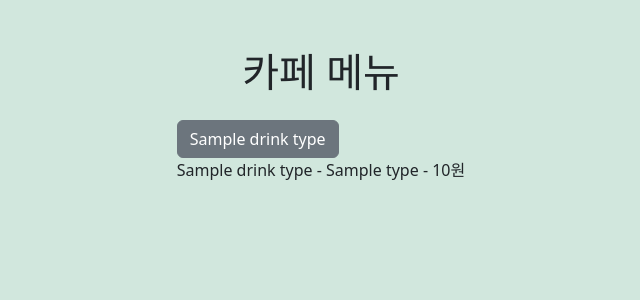
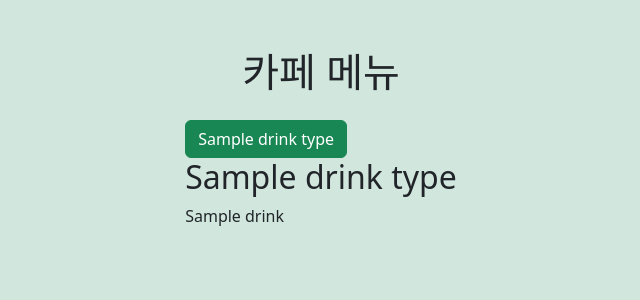
Before and after one commit to kimgibok/cafe_kiosk, a Django app: template kiosk/templates/kiosk/cafe_menu.html in a window 1280 px wide. Shown: the top 300 px of the page, without its empty margins (319-959 px from the left). Run offline with Django 5.2, Linux system fonts and the light colour scheme; the template is opened without the code that fills it: most values are stand-ins (such as "Sample title", 1, 10 or a date in 2020).

Commit message:
menu update

```diff
--- a/kiosk/templates/kiosk/cafe_menu.html
+++ b/kiosk/templates/kiosk/cafe_menu.html
@@ -24,12 +24,16 @@
             <div class="btn-group mt-3" role="group">
                 <!-- Django 템플릿을 이용하여 메뉴 유형 버튼 생성 -->
                 {% for drink_type in object_list %}
-                    <button type="button" class="btn btn-secondary">{{ drink_type.type_name }}</button>
+                    <button type="button" class="btn btn-success">{{ drink_type.type_name }}</button>
                 {% endfor %}
             </div>
-        {% for drink in object_list %}
-            <p>{{ drink.name }} - {{ drink.type.type_name }} - {{ drink.price }}원</p>
+        {% for drink_type in object_list %}
+            <h2>{{ drink_type.name }}</h2>
+            {% for drink in drink_type.drink_set.all %}
+                <p>{{ drink.name }}</p>
+            {% endfor %}
         {% endfor %}
+
         </div>
 
     <script src="https://cdn.jsdelivr.net/npm/bootstrap@5.3.3/dist/js/bootstrap.bundle.min.js" integrity="sha384-YvpcrYf0tY3lHB60NNkmXc5s9fDVZLESaAA55NDzOxhy9GkcIdslK1eN7N6jIeHz" crossorigin="anonymous"></script>
--- a/templates/home.html
+++ b/templates/home.html
@@ -19,14 +19,16 @@
     </style>
     </head>
     <body>
-    <div>
+    <div class = "container">
         <h1 class="text-success">안녕하세요 멋사카페입니다!</h1>
         <br>
+        <div class="container text-center">
         <form action="{% url 'kiosk:menu_list' %}"> <!-- Django URL 태그를 사용하여 주문 페이지로의 링크를 생성 -->
             <button type="submit" class="btn btn-success btn-lg">
                 주문하시겠습니까?
             </button>
         </form>
+        </div>
     </div>
     <script src="https://cdn.jsdelivr.net/npm/bootstrap@5.3.3/dist/js/bootstrap.bundle.min.js" integrity="sha384-YvpcrYf0tY3lHB60NNkmXc5s9fDVZLESaAA55NDzOxhy9GkcIdslK1eN7N6jIeHz" crossorigin="anonymous"></script>
   </body>
```
Also changed, not shown: kiosk/views.py (+10 -6 lines).
